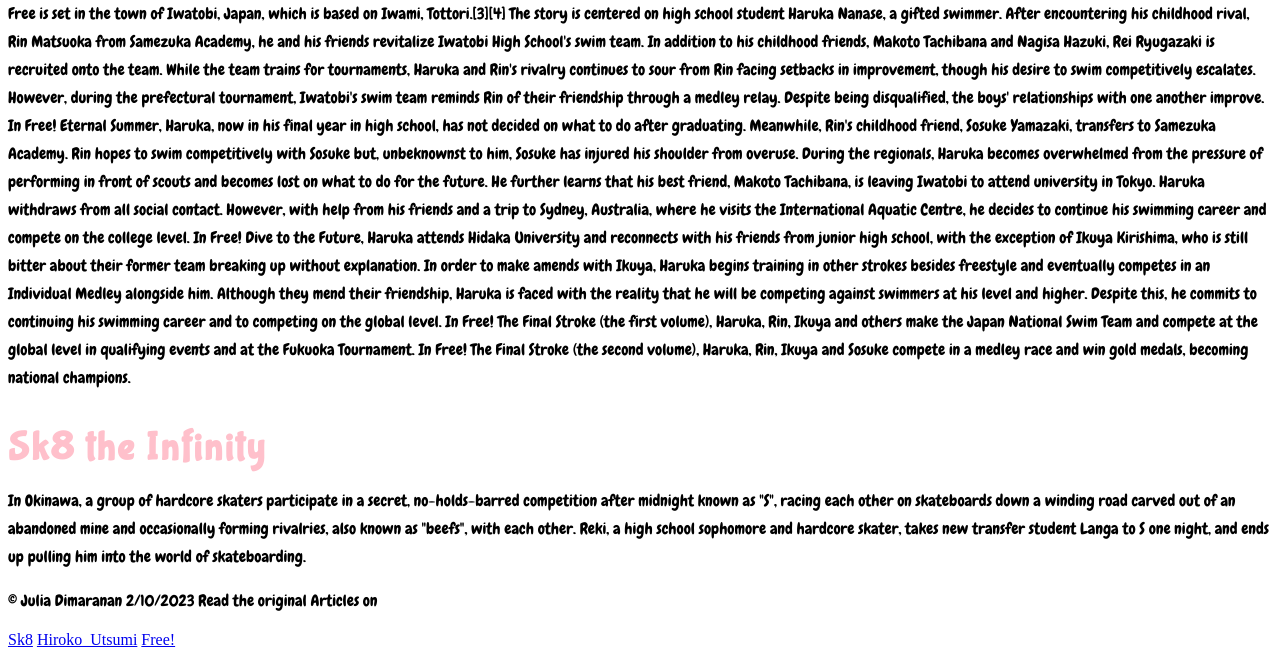
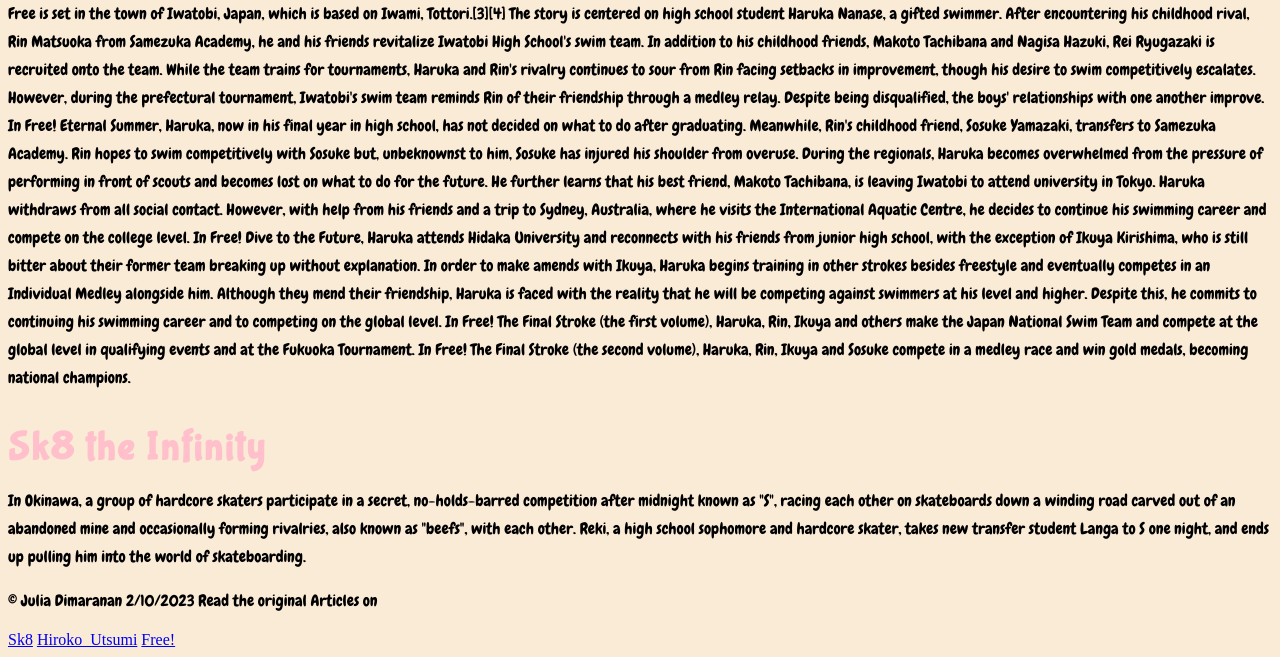
Before and after one commit to piplupgoku/CG342-First-Project, a plain HTML site: page index.html in a window 1280 px wide. Shown: the part 367-1024 px from the top of the page. Drawn offline with Linux system fonts and the light colour scheme; files that its build step writes are made by us from their sources.

Commit message:
added background and folder

```diff
--- a/styles.css
+++ b/css/styles.css
@@ -1,4 +1,6 @@
+body { background-color:antiquewhite;
 
+}
 h1{
     font-size: 50px; color: paleturquoise; font-family: 'Bubblegum Sans', cursive;
 }
```
